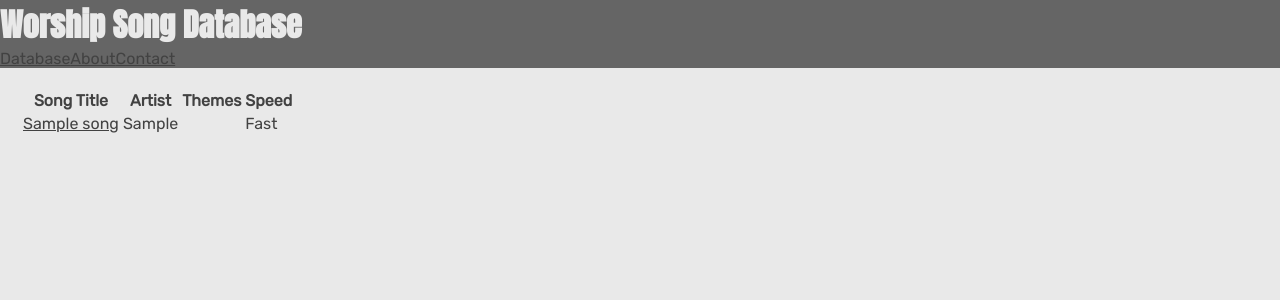
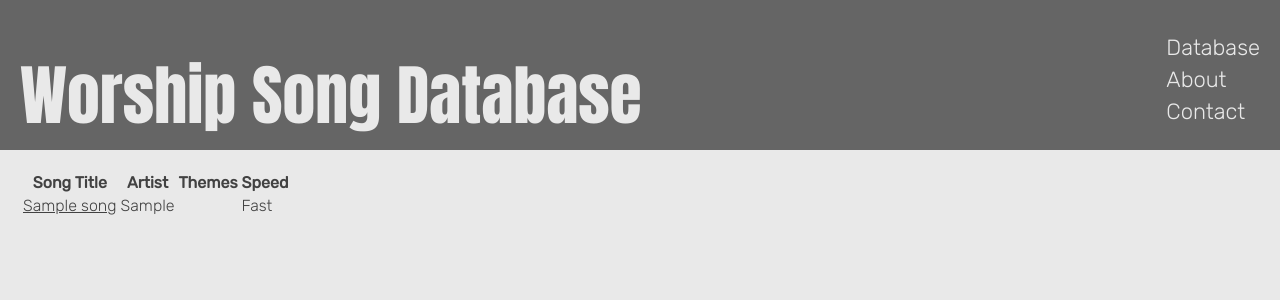
Before and after one commit to brandonchinn178/worshipmate-legacy, a Django app: page / in a window 1280 px wide. Shown: the top 300 px of the page. Run offline with Django 3.2, Linux system fonts and the light colour scheme; tables that the repository leaves empty hold one stand-in row (values such as "Sample post"); style sheets or scripts are compiled from the project's sources.

Commit message:
base style

```diff
--- a/site/site_settings/settings.py
+++ b/site/site_settings/settings.py
@@ -122,7 +122,7 @@ else:
     DATABASES = {
         'default': {
             'ENGINE': 'django.db.backends.sqlite3',
-            'NAME': os.path.join(BASE_DIR, 'worshipdb.db'),
+            'NAME': os.path.join(BASE_DIR, '..', '..', 'worshipdb.db'),
         }
     }
 
--- a/site/static/scss/base.scss
+++ b/site/static/scss/base.scss
@@ -8,6 +8,7 @@ header, footer {
     padding: 0;
     color: $black;
     font-family: "Rubik", Helvetica, Arial, sans-serif;
+    font-weight: 300;
     box-sizing: border-box; // padding included in width
 }
 
@@ -16,10 +17,35 @@ html, body {
 }
 
 header {
+    position: relative;
     background: $dark-gray;
+    height: 150px;
+    font-size: 22px;
+    a {
+        text-decoration: none;
+        color: $light-gray;
+    }
     h1 {
-        color: $light-gray;
-        font-family: sans-serif("Anton");
+        position: absolute;
+        left: 20px;
+        bottom: 5px;
+        font-size: 3em;
+        a {
+            font-family: sans-serif("Anton");
+            font-weight: normal;
+        }
+    }
+    nav {
+        position: absolute;
+        right: 20px;
+        bottom: 20px;
+        a {
+            display: block;
+            margin-bottom: 5px;
+            &:hover {
+                color: darken($light-gray, 10);
+            }
+        }
     }
 }
 
--- a/site/templates/base.html
+++ b/site/templates/base.html
@@ -8,14 +8,14 @@
     <script src="{% static 'js/vendor/jquery.min.js' %}"></script>
     <script src="{% static 'js/nav.js' %}"></script>
     <link href='https://fonts.googleapis.com/css?family=Anton' rel='stylesheet' type='text/css'>
-    <link href='https://fonts.googleapis.com/css?family=Rubik' rel='stylesheet' type='text/css'>
+    <link href='https://fonts.googleapis.com/css?family=Rubik:300,400' rel='stylesheet' type='text/css'>
     <link rel="stylesheet" type="text/css" href="{% static 'css/base.css' %}">
     {% block head %}{% endblock %}
 </head>
 {% spaceless %}
     <body>
         <header>
-            <h1>Worship Song Database</h1>
+            <h1><a href="{% url 'home' %}">Worship Song Database</a></h1>
             <nav>
                 <a href="{% url 'home' %}">Database</a>
                 <a href="{% url 'about' %}">About</a>
```
